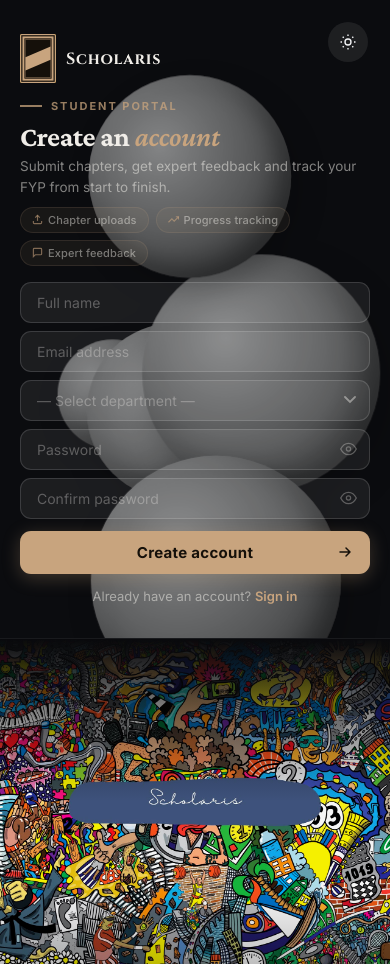
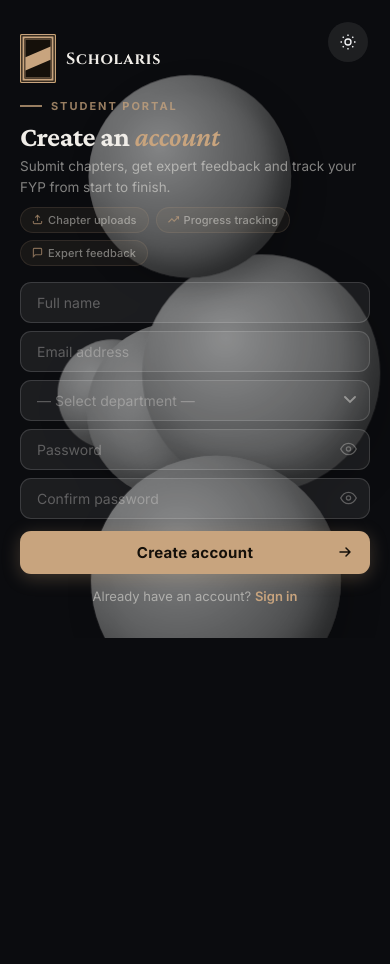
Before and after one commit to Darkhydraxl/scholaris-, a Flask app: page /register in a window 390 px wide. After the commit the page ends 638 px from the top, so only its background shows below. Run offline with Flask 3, Linux system fonts and the light colour scheme; parts of the project's set-up code (start-up, migrations or seed data) failed here and were passed over; some libraries are stand-ins or nearby versions; some web fonts are replaced.

Commit message:
Auth pages dark mode mobile: hide doodle panel so orb black fills page
On mobile in dark mode the right panel showed the educational doodle
image whose artwork was visible through the transparent gradient,
appearing as the "base colour". Hide .asl-right under dark theme at
<=880px on both login and register so only the orb black panel shows,
matching admin login behaviour. Also remove the now-redundant bottom
border on .asl-left when the right panel is gone.

Co-Authored-By: Claude Sonnet 4.6 <noreply@anthropic.com>

```diff
--- a/ifyscs/app/templates/auth/login.html
+++ b/ifyscs/app/templates/auth/login.html
@@ -699,6 +699,9 @@ body { background: #0b0c0f !important; overflow-x: hidden; }
       transparent 50%
     );
   }
+  /* Dark mode: hide doodle image so orb black fills the full page */
+  [data-theme="dark"] .asl-right { display: none; }
+  [data-theme="dark"] .asl-left  { border-bottom: none; }
 }
 @media (max-width: 480px) {
   .asl-left    { padding: 28px 20px; }
--- a/ifyscs/app/templates/auth/register.html
+++ b/ifyscs/app/templates/auth/register.html
@@ -627,6 +627,9 @@ body { background: #0b0c0f !important; overflow-x: hidden; }
       transparent 50%
     );
   }
+  /* Dark mode: hide doodle image so orb black fills the full page */
+  [data-theme="dark"] .asl-right { display: none; }
+  [data-theme="dark"] .asl-left  { border-bottom: none; }
 }
 @media (max-width: 480px) {
   .asl-left    { padding: 28px 20px; }
```
